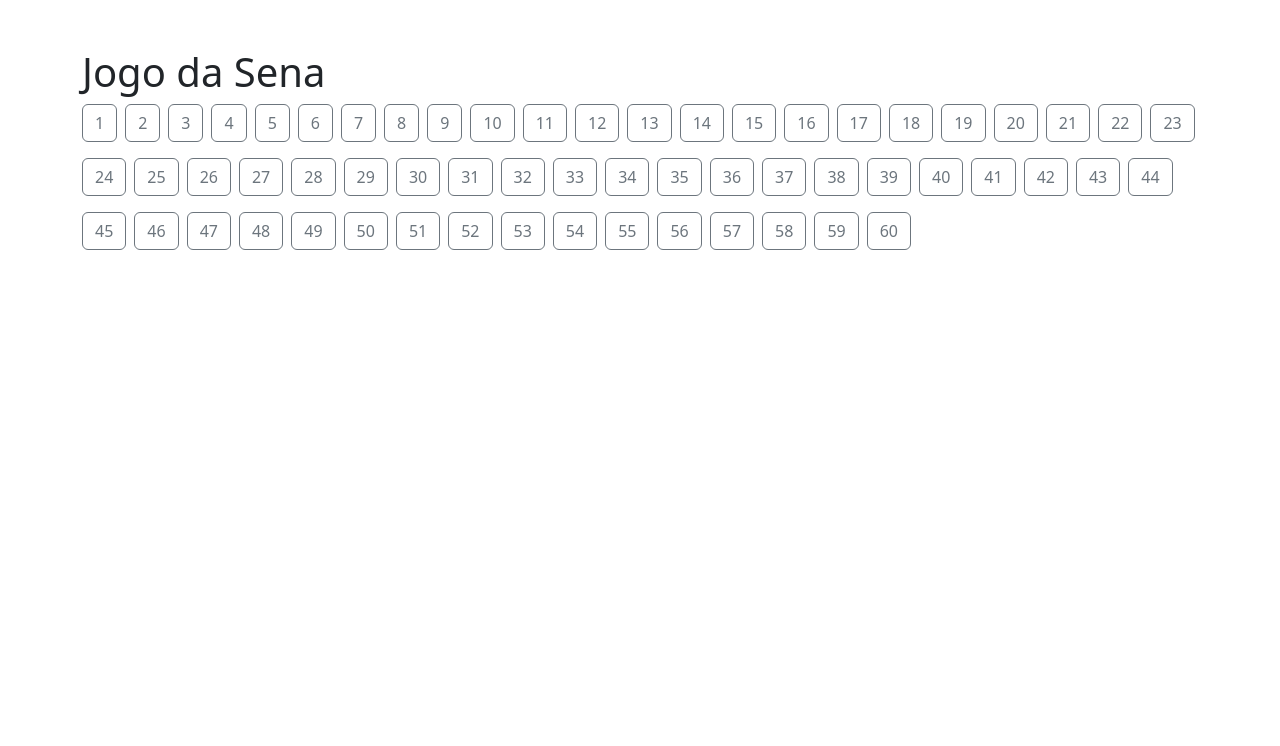
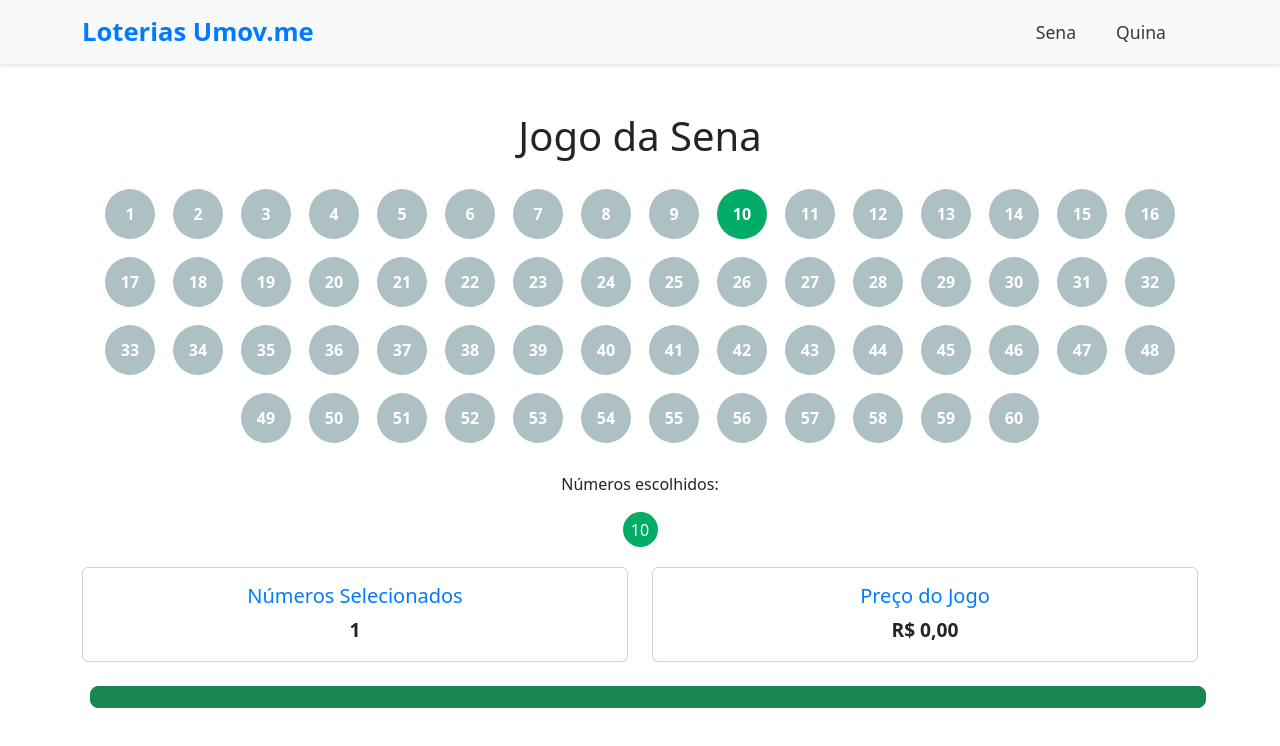
Before and after one commit to alissonvieeira/vue-lotto-simulator, a Vue app: page /sena in a window 1280 px wide. Both pictures are taken after a click on the button "10". Shown: the top 746 px of the page. Built offline with nearby package versions, Linux system fonts and the light colour scheme.

Commit message:
Adicionando as lógicas do jogo da sena

```diff
--- /dev/null
+++ b/src/components/loterry/NumberCountDisplay.vue
@@ -0,0 +1,38 @@
+<template>
+  <div class="card number-count-display">
+    <div class="card-body">
+      <h5 class="card-title">Números Selecionados</h5>
+      <p class="card-text">{{ count }}</p>
+    </div>
+  </div>
+</template>
+
+<script lang="ts">
+import { defineComponent, PropType } from 'vue';
+
+export default defineComponent({
+  name: 'NumberCountDisplay',
+  props: {
+    count: {
+      type: Number as PropType<number>,
+      required: true
+    }
+  }
+});
+</script>
+
+<style scoped>
+.number-count-display {
+  margin-top: 20px;
+  text-align: center;
+}
+
+.card-title {
+  color: #007bff;
+}
+
+.card-text {
+  font-size: 1.2em;
+  font-weight: bold;
+}
+</style>
--- a/src/components/loterry/NumberSelector.vue
+++ b/src/components/loterry/NumberSelector.vue
@@ -1,18 +1,24 @@
 <template>
-  <div class="number-selector">
+  <div>
+    <div class="number-selector d-flex flex-wrap justify-content-center">
       <button
         v-for="number in totalNumbers"
         :key="number"
-      :class="['btn', isSelected(number) ? 'btn-success' : 'btn-outline-secondary']"
+        :class="['number-button', isSelected(number) ? 'selected' : '', isDisabled(number) ? 'disabled' : '']"
+        :disabled="isDisabled(number)"
         @click="toggleNumber(number)"
       >
         {{ number }}
       </button>
     </div>
+    <div v-if="localSelectedNumbers.length >= MAX_SELECTION" class="max-selection-message">
+      Você atingiu o limite de 15 números.
+    </div>
+  </div>
 </template>
 
 <script lang="ts">
-import { defineComponent, ref } from 'vue';
+import { defineComponent, ref, computed } from 'vue';
 
 export default defineComponent({
   name: 'NumberSelector',
@@ -28,30 +34,67 @@ export default defineComponent({
   },
   emits: ['update:selectedNumbers'],
   setup(props, { emit }) {
-    const isSelected = (number: number) => props.selectedNumbers.includes(number);
+    const localSelectedNumbers = ref<number[]>([...props.selectedNumbers]);
+    const MAX_SELECTION = 15;
+
+    const isSelected = (number: number) => localSelectedNumbers.value.includes(number);
+
+    const isDisabled = (number: number) => {
+      return localSelectedNumbers.value.length >= MAX_SELECTION && !isSelected(number);
+    };
 
     const toggleNumber = (number: number) => {
-      let newNumbers = [...props.selectedNumbers];
-      if (isSelected(number)) {
-        newNumbers = newNumbers.filter(n => n !== number);
-      } else {
-        newNumbers.push(number);
+      const index = localSelectedNumbers.value.indexOf(number);
+      if (index >= 0) {
+        localSelectedNumbers.value.splice(index, 1);
+      } else if (localSelectedNumbers.value.length < MAX_SELECTION) {
+        localSelectedNumbers.value.push(number);
       }
-      emit('update:selectedNumbers', newNumbers);
+      emit('update:selectedNumbers', localSelectedNumbers.value);
     };
 
-    return { isSelected, toggleNumber };
+    return { localSelectedNumbers, isSelected, isDisabled, toggleNumber, MAX_SELECTION };
   }
 });
 </script>
 
 <style scoped>
 .number-selector {
+  gap: 0.5rem;
+}
+
+.number-button {
+  margin: 5px;
+  border-radius: 50%;
+  width: 50px;
+  height: 50px;
   display: flex;
-  flex-wrap: wrap;
-  gap: 0.5rem;
-  .btn {
-    margin-bottom: 0.5rem;
+  justify-content: center;
+  align-items: center;
+  transition: all 0.3s ease;
+  background-color: #ADC0C4;
+  color: white;
+  border: none;
+  font-weight: bold;
 }
+
+.number-button.selected {
+  background-color: #01AC66;
+}
+
+.number-button.disabled {
+  background-color: #F8F8FF; /* Cinza escuro para botões bloqueados */
+  color: #ccc; /* Cor do texto para botões bloqueados */
+}
+
+.number-button:hover {
+  transform: scale(1.1);
+  box-shadow: 0 4px 8px rgba(0, 0, 0, 0.2);
+}
+
+.max-selection-message {
+  text-align: center;
+  margin-top: 10px;
+  color: #d9534f; /* Cor para a mensagem de limite */
 }
 </style>
--- a/src/components/loterry/PriceDisplay.vue
+++ b/src/components/loterry/PriceDisplay.vue
@@ -1,26 +1,48 @@
 <template>
-  <div class="price-display">
-    <p>Preço: R$</p>
+  <div class="card price-display">
+    <div class="card-body">
+      <h5 class="card-title">Preço do Jogo</h5>
+      <p class="card-text">{{ formattedPrice }}</p>
+    </div>
   </div>
 </template>
 
 <script lang="ts">
-import { defineComponent, computed } from 'vue';
+import { defineComponent, PropType, computed } from 'vue';
 
 export default defineComponent({
   name: 'PriceDisplay',
   props: {
-    numbers: {
-      type: Array as () => number[],
+    price: {
+      type: Number as PropType<number>,
       required: true
     }
   },
   setup(props) {
-    const calculatePrice = computed(() => {
-      return props.numbers.length * 2; // Exemplo: R$2 por número
+    const formattedPrice = computed(() => {
+      return new Intl.NumberFormat('pt-BR', {
+        style: 'currency',
+        currency: 'BRL'
+      }).format(props.price);
     });
 
-    return { calculatePrice };
+    return { formattedPrice };
   }
 });
 </script>
+
+<style scoped>
+.price-display {
+  margin-top: 20px;
+  text-align: center;
+}
+
+.card-title {
+  color: #007bff; /* Cor do título */
+}
+
+.card-text {
+  font-size: 1.2em; /* Tamanho do texto */
+  font-weight: bold; /* Peso da fonte */
+}
+</style>
--- /dev/null
+++ b/src/components/loterry/SelectNumbersDisplay.vue
@@ -0,0 +1,46 @@
+<template>
+  <div class="row mb-3">
+    <div class="col-12 text-center">
+      <span v-if="numbers.length > 0">Números escolhidos:</span>
+    </div>
+  </div>
+  <div class="selected-numbers">
+    <span v-for="number in numbers" :key="number" class="selected-number">
+      {{ number }}
+    </span>
+  </div>
+</template>
+
+<script lang="ts">
+import { defineComponent, PropType } from 'vue';
+
+export default defineComponent({
+  name: 'SelectedNumbersDisplay',
+  props: {
+    numbers: {
+      type: Array as PropType<number[]>,
+      required: true
+    }
+  }
+});
+</script>
+
+<style scoped>
+.selected-numbers {
+  display: flex;
+  justify-content: center;
+  gap: 10px;
+}
+
+.selected-number {
+  background-color: #01AC66;
+  color: white;
+  border-radius: 50%;
+  width: 35px;
+  height: 35px;
+  display: flex;
+  justify-content: center;
+  align-items: center;
+  font-size: 1em;
+}
+</style>
--- a/src/views/Quina.vue
+++ b/src/views/Quina.vue
@@ -12,7 +12,7 @@
 import NumberSelector from '../components/loterry/NumberSelector.vue';
 import PriceDisplay from '../components/loterry/PriceDisplay.vue';
 import Button from '../components/common/Button.vue';
-import { ref } from 'vue';
+
 
 export default {
   name: 'Quina',
--- a/src/views/Sena.vue
+++ b/src/views/Sena.vue
@@ -1,17 +1,37 @@
 <template>
-  <div class="container">
-    <h1 class="mt-5">Jogo da Sena</h1>
-    <NumberSelector v-model="selectedNumbers" />
-    <div v-if="selectedNumbers.length >= 6" class="mt-4">
-      <PriceDisplay :price="calculatePrice()" />
-      <Button text="Confirmar" @click="confirmSelection" class="btn btn-primary mt-3" />
+  <div>
+    <Navbar />
+    <div class="container mt-5">
+      <h1 class="text-center mb-4">Jogo da Sena</h1>
+      <NumberSelector
+        :selectedNumbers="selectedNumbers"
+        @update:selectedNumbers="selectedNumbersUpdated"
+        class="mb-4"
+      />
+
+      <SelectedNumbersDisplay :numbers="selectedNumbers" class="mb-4" />
+      <div v-if="selectedNumbers.length > 0">
+        <div class="row">
+          <div class="col-12 col-md-6">
+            <NumberCountDisplay :count="selectedNumbers.length" />
+          </div>
+          <div class="col-12 col-md-6">
+            <PriceDisplay :price="calculatePrice()" class="mb-3" />
+          </div>
+          <div class="col-12">
+            <Button text="Confirmar" @click="confirmSelection" class="btn btn-lg btn-block btn-success" />
+          </div>
+        </div>
+      </div>
     </div>
-    <!-- Mensagens ou instruções adicionais aqui -->
   </div>
 </template>
 
 <script lang="ts">
+import Navbar from '../components/common/Navbar.vue';
+import NumberCountDisplay from '../components/loterry/NumberCountDisplay.vue';
 import NumberSelector from '../components/loterry/NumberSelector.vue';
+import SelectedNumbersDisplay from '../components/loterry/SelectNumbersDisplay.vue';
 import PriceDisplay from '../components/loterry/PriceDisplay.vue';
 import Button from '../components/common/Button.vue';
 import { ref, computed } from 'vue';
@@ -19,32 +39,64 @@ import { ref, computed } from 'vue';
 export default {
   name: 'Sena',
   components: {
+    Navbar,
+    NumberCountDisplay,
     NumberSelector,
+    SelectedNumbersDisplay,
     PriceDisplay,
     Button
   },
   setup() {
     const selectedNumbers = ref<number[]>([]);
     const sortedNumbers = computed(() => selectedNumbers.value.sort((a, b) => a - b));
+    const currentGameType = ref('sena');
 
     const priceTable: { [key: number]: number } = {
       6: 4.50,
       7: 31.50,
-      8: 126,
-      // ... Adicione os preços restantes aqui
+      8: 126.00,
+      9: 378.00,
+      10: 945.00,
+      11: 2079.00,
+      12: 4158.00,
+      13: 7722.00,
+      14: 13513.50,
+      15: 22522.50
     };
 
     const calculatePrice = () => priceTable[sortedNumbers.value.length] || 0;
 
+    const updateGameType = (gameType: string) => {
+      currentGameType.value = gameType;
+    };
+
+    const selectedNumbersUpdated = (numbers: number[]) => {
+      selectedNumbers.value = numbers;
+    };
+
     const confirmSelection = () => {
       if (sortedNumbers.value.length >= 6) {
-        // Implemente a navegação para a rota de pagamento com o preço calculado
+        // Implementar a navegação para a rota de pagamento com o preço calculado
       } else {
         alert('Selecione pelo menos 6 números.');
       }
     };
 
-    return { selectedNumbers, sortedNumbers, calculatePrice, confirmSelection };
+    return { selectedNumbers, sortedNumbers, calculatePrice, confirmSelection, updateGameType, selectedNumbersUpdated };
   }
 };
 </script>
+
+<style scoped>
+  .info-cards {
+    display: flex;
+    justify-content: space-around; /* Ajusta para posicionar os cards lado a lado */
+    margin-top: 20px;
+  }
+
+  .btn-lg.btn-block {
+    width: 100%;
+    padding: 10px 20px;
+    font-size: 1.2em;
+  }
+</style>
```
Also changed, not shown: src/components/loterry/SelectionCounter.vue (added, +28 -0 lines), src/components/loterry/GameTypeSelector.vue (deleted). Lines whose indentation alone changed are shown as unchanged.
